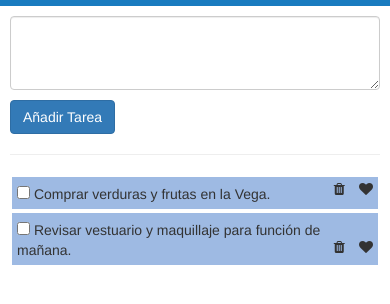
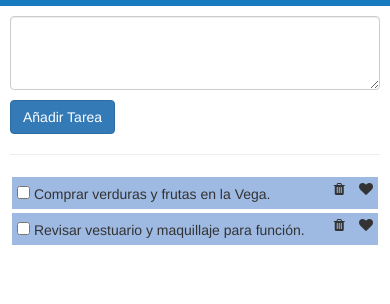
Before and after one commit to jlonuz/todo-app, a plain HTML site: page index.html in a window 390 px wide. Shown: the part 104-408 px from the top of the page. Drawn offline with Linux system fonts and the light colour scheme; a web font is replaced by a local one.

Commit message:
arreglo en texto tarea fija para responsive

```diff
--- a/index.html
+++ b/index.html
@@ -41,7 +41,7 @@
 				<!--Tarea-->
 				<div class="cheklist">
 					<input type="checkbox">
-					<span>Revisar vestuario y maquillaje para función de mañana.
+					<span>Revisar vestuario y maquillaje para función.
 					<!-- Aquí están los íconos-->
 					<i class="fa fa-heart pull-right iconos" aria-hidden="true"></i>
 					<i class="fa fa-trash pull-right iconos" aria-hidden="true"></i>
```
